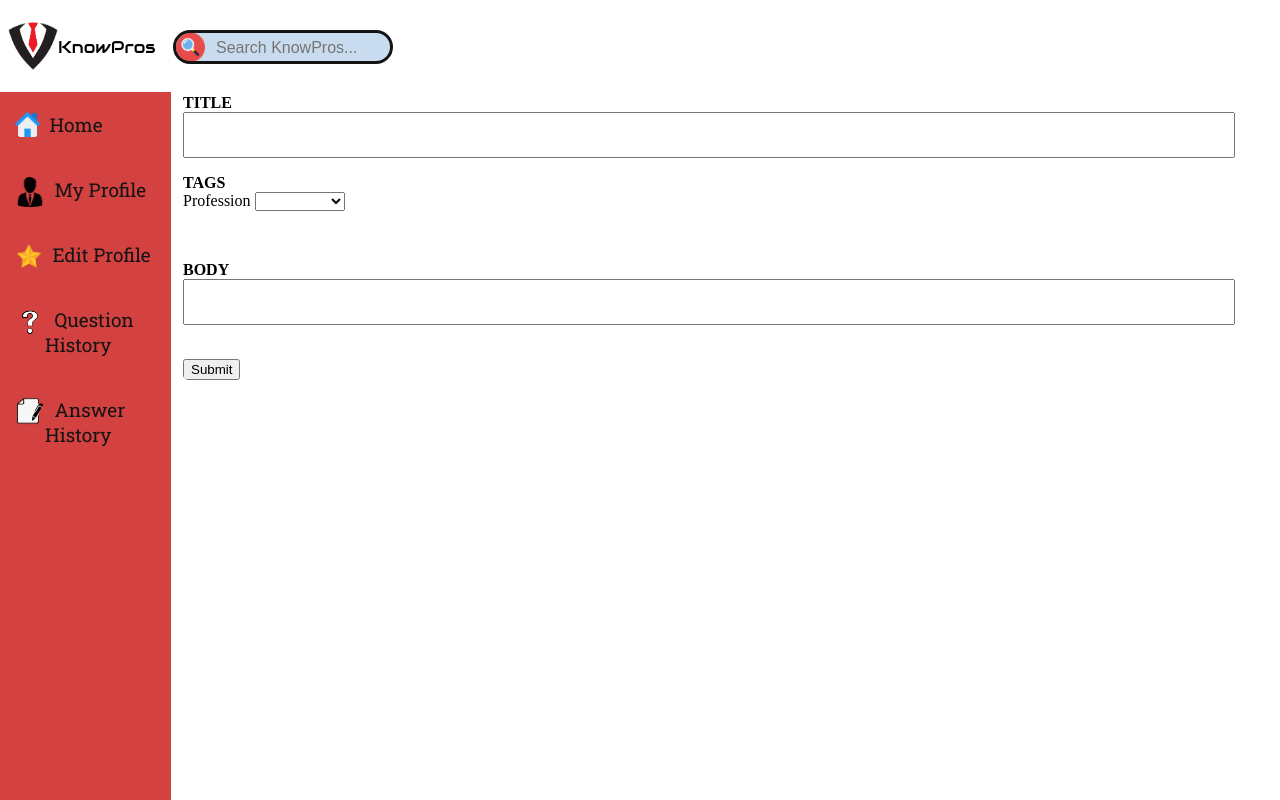
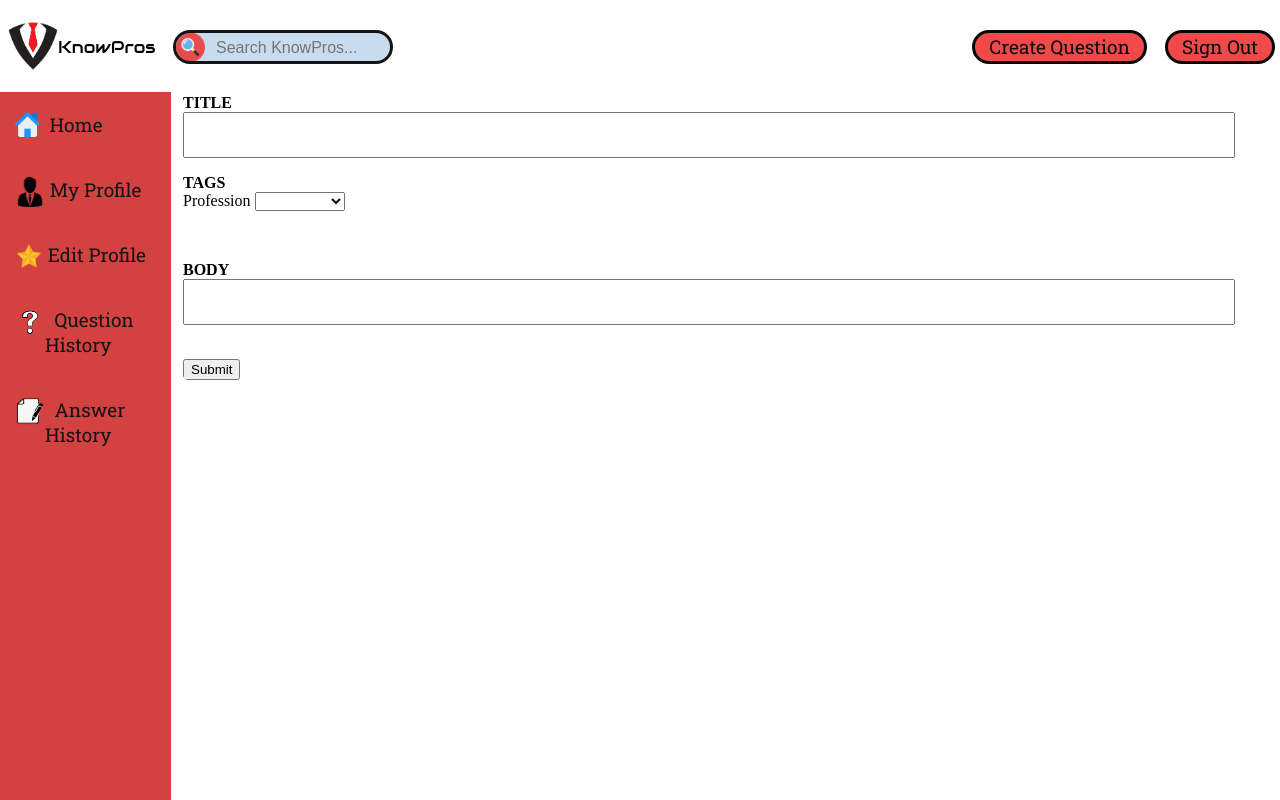
Before and after one commit to HolstCh/Professional-Forum-Web-Application-, a Flask app: template templates/postQuestion.html in a window 1280 px wide. Run offline with Flask 2, Linux system fonts and the light colour scheme; the template is opened without the code that fills it: most values are stand-ins (such as "Sample title", 1, 10 or a date in 2020); parts of the project's set-up code (start-up, migrations or seed data) failed here and were passed over.

Commit message:
Merging changes from PythonAnywhere

```diff
--- a/templates/postQuestion.html
+++ b/templates/postQuestion.html
@@ -200,10 +200,13 @@
 
             <h1>KnowPros</h1>
 
-            <form autocomplete="off">
+            <form method="post" autocomplete="off">
                 <label>
                     <input type="text" name="basicSearch" id ="basicSearch" placeholder="Search KnowPros...">
                 </label>
+
+                <a href = "http://knowpros.pythonanywhere.com/unregisteredMain" class = "headerButton" style="margin-right:13px">Sign Out</a>
+                <a href="http://knowpros.pythonanywhere.com/post/question" class="headerButton" style="margin-right:13px">Create Question</a>
 
                 <!--
                 <a href = "http://127.0.0.1:5000/signUp" class = "headerButton" style=margin-right:13px>Sign Up</a>
@@ -215,8 +218,8 @@
 
         <div class="sideNav">
             <a href="http://knowpros.pythonanywhere.com/registeredMain/{{username}}"><img src="/static/home.png" width="25" height="25" style="float:left"><i class="H"></i>&nbsp Home</a>
-            <a href="http://knowpros.pythonanywhere.com/profile/view/{{username}}"><img src="/static/profile.png" width="30" height="30" style="float:left"><i class="MP"></i> &nbsp My Profile</a>
-            <a href="http://knowpros.pythonanywhere.com/profile/edit/{{username}}"><img src="/static/yellow_star.png" width="28" height="28" style="float:left" ><i class="TP"></i>&nbsp Edit Profile</a>
+            <a href="http://knowpros.pythonanywhere.com/profile/view/{{username}}"><img src="/static/profile.png" width="30" height="30" style="float:left"><i class="MP"></i> &nbspMy Profile</a>
+            <a href="http://knowpros.pythonanywhere.com/profile/edit/{{username}}"><img src="/static/yellow_star.png" width="28" height="28" style="float:left" ><i class="TP"></i>&nbspEdit Profile</a>
             <a href="http://knowpros.pythonanywhere.com/questions/{{username}}"><img src="/static/question_mark.png" width="30" height="30" style="float: left">&nbsp Question History</a>
             <a href="http://knowpros.pythonanywhere.com/answers/{{username}}"><img src="/static/pen_and_paper.png" width="30" height="30" style="float: left">&nbsp Answer History</a>
 
```
